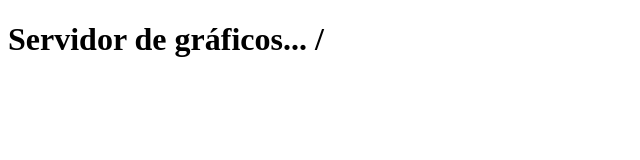
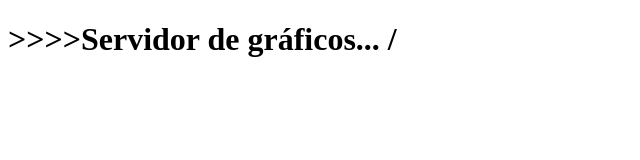
Before and after one commit to matcontreras/progressive-line, a plain HTML site: page index.html in a window 1280 px wide. Shown: the whole page, without its empty margins (0-640 px from the left). Drawn offline with Linux system fonts and the light colour scheme.

Commit message:
tercer cambio

```diff
--- a/index.html
+++ b/index.html
@@ -8,7 +8,7 @@
 </head>
 <body>
     <h1>
-        Servidor de gráficos... /
+        >>>>Servidor de gráficos... /
     </h1>
 </body>
 </html>
```
